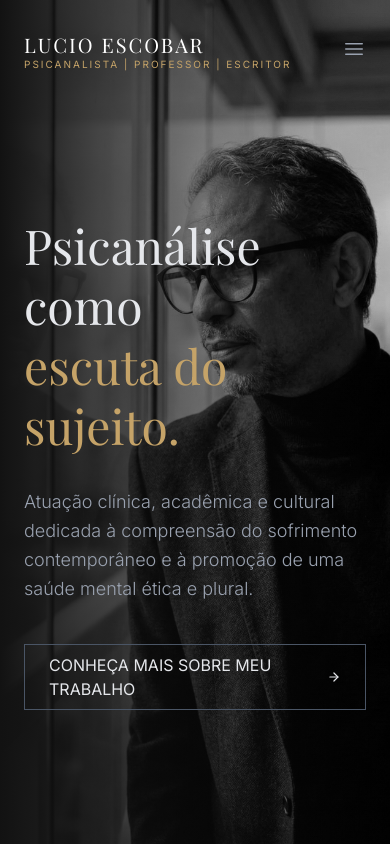
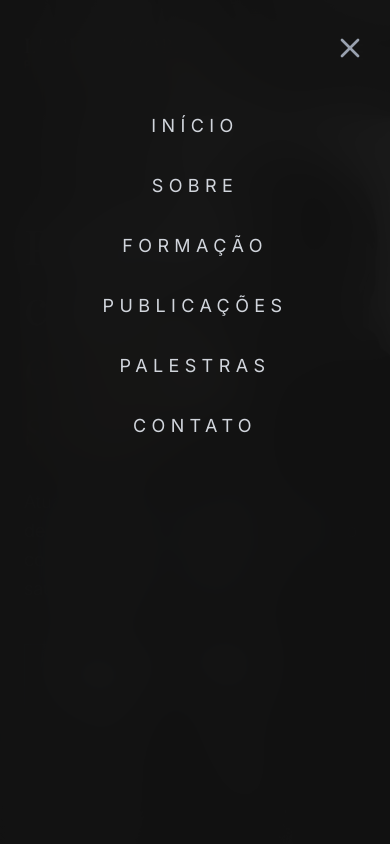
Before and after one commit to escobarpsiba/sitelucioescobar, a React (Vite) app: page / in a window 390 px wide. Both pictures are taken after a click on the button 354 px from the left and 49 px from the top of the page. Shown: the top 844 px of the page. Built offline with nearby package versions, Linux system fonts and the light colour scheme; a web font is replaced by a local one.

Commit message:
Fix mobile menu, remove grayscale on mobile books, update graduation status

```diff
--- a/src/components/AcademicBackground.tsx
+++ b/src/components/AcademicBackground.tsx
@@ -4,7 +4,7 @@ import { GraduationCap, Award } from 'lucide-react';
 
 const formations = [
   {
-    title: "Doutorado em andamento em Psicanálise",
+    title: "Doutorado em Psicanálise",
     institution: "Logos University International (EUA)"
   },
   {
--- a/src/components/FeaturedBooks.tsx
+++ b/src/components/FeaturedBooks.tsx
@@ -115,7 +115,7 @@ export default function FeaturedBooks() {
                 <img
                   src={book.image}
                   alt={book.title}
-                  className="w-full h-full object-cover rounded-r-lg rounded-l-[3px] grayscale group-hover:grayscale-0 transition-all duration-700"
+                  className="w-full h-full object-cover rounded-r-lg rounded-l-[3px] md:grayscale md:group-hover:grayscale-0 transition-all duration-700"
                 />
                 {/* Book spine fold effect */}
                 <div className="absolute left-0 top-0 bottom-0 w-[5px] bg-gradient-to-r from-black/60 to-transparent z-10 rounded-l-[3px]" />
--- a/src/components/Navbar.tsx
+++ b/src/components/Navbar.tsx
@@ -1,8 +1,10 @@
 import React, { useState, useEffect } from 'react';
-import { motion } from 'motion/react';
+import { motion, AnimatePresence } from 'motion/react';
+import { Menu, X } from 'lucide-react';
 
 export default function Navbar() {
   const [isScrolled, setIsScrolled] = useState(false);
+  const [isMobileMenuOpen, setIsMobileMenuOpen] = useState(false);
 
   useEffect(() => {
     const handleScroll = () => {
@@ -22,6 +24,7 @@ export default function Navbar() {
   ];
 
   return (
+    <>
       <motion.nav
         initial={{ y: -100 }}
         animate={{ y: 0 }}
@@ -47,15 +50,51 @@ export default function Navbar() {
             ))}
           </div>
 
-        <div className="md:hidden">
-          {/* Mobile menu button could go here */}
-          <button className="text-gray-400">
-            <svg xmlns="http://www.w3.org/2000/svg" fill="none" viewBox="0 0 24 24" strokeWidth={1.5} stroke="currentColor" className="w-6 h-6">
-              <path strokeLinecap="round" strokeLinejoin="round" d="M3.75 6.75h16.5M3.75 12h16.5m-16.5 5.25h16.5" />
-            </svg>
+          <div className="md:hidden flex items-center">
+            <button
+              onClick={() => setIsMobileMenuOpen(true)}
+              className="text-gray-400 hover:text-white transition-colors"
+            >
+              <Menu className="w-6 h-6" />
             </button>
           </div>
         </div>
       </motion.nav>
+
+      {/* Mobile Menu Overlay */}
+      <AnimatePresence>
+        {isMobileMenuOpen && (
+          <motion.div
+            initial={{ opacity: 0, y: -20 }}
+            animate={{ opacity: 1, y: 0 }}
+            exit={{ opacity: 0, y: -20 }}
+            transition={{ duration: 0.3 }}
+            className="fixed inset-0 z-[60] bg-dark-bg/95 backdrop-blur-xl flex flex-col pt-8"
+          >
+            <div className="flex justify-end px-6 mb-12">
+              <button
+                onClick={() => setIsMobileMenuOpen(false)}
+                className="text-gray-400 hover:text-white transition-colors"
+              >
+                <X className="w-8 h-8" />
+              </button>
+            </div>
+
+            <div className="flex flex-col items-center gap-8">
+              {navLinks.map((link) => (
+                <a
+                  key={link.name}
+                  href={link.href}
+                  onClick={() => setIsMobileMenuOpen(false)}
+                  className="text-lg tracking-[0.3em] text-gray-300 hover:text-gold transition-colors"
+                >
+                  {link.name}
+                </a>
+              ))}
+            </div>
+          </motion.div>
+        )}
+      </AnimatePresence>
+    </>
   );
 }
```
Lines whose indentation alone changed are shown as unchanged.
